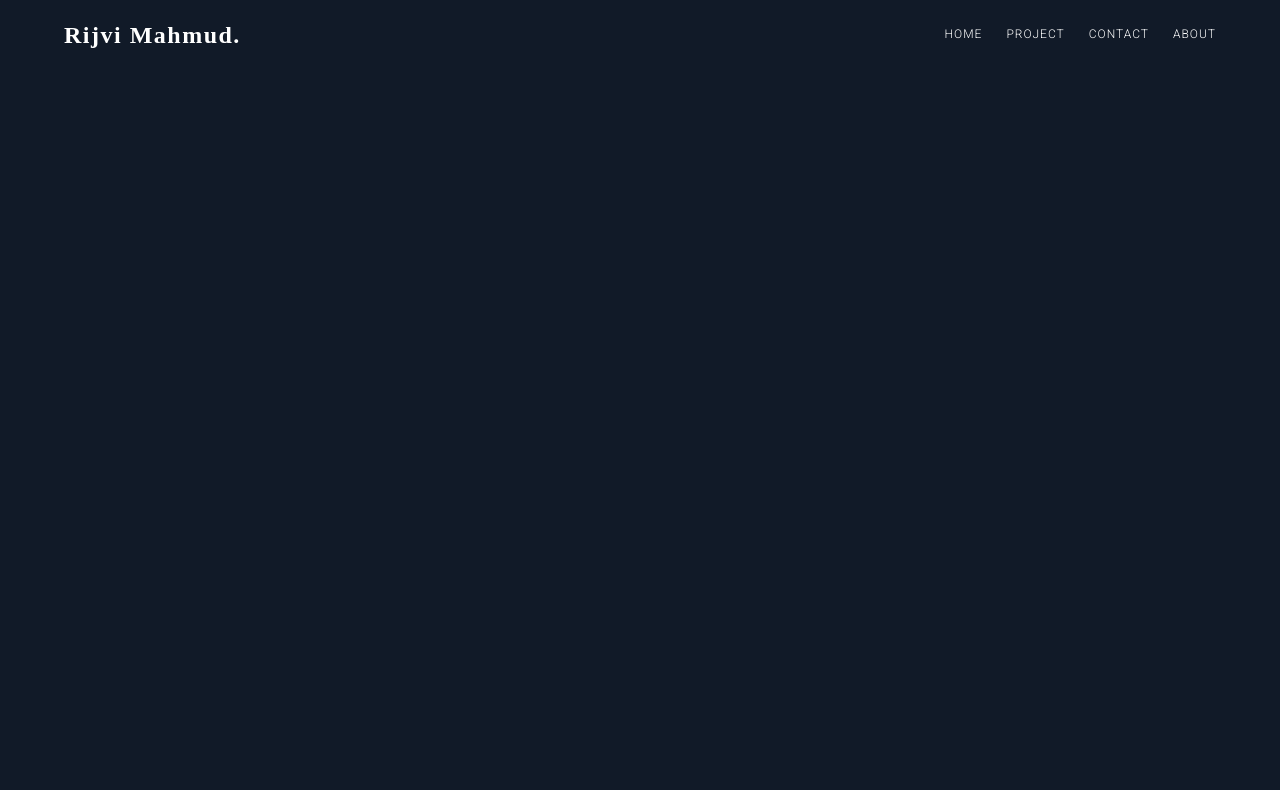
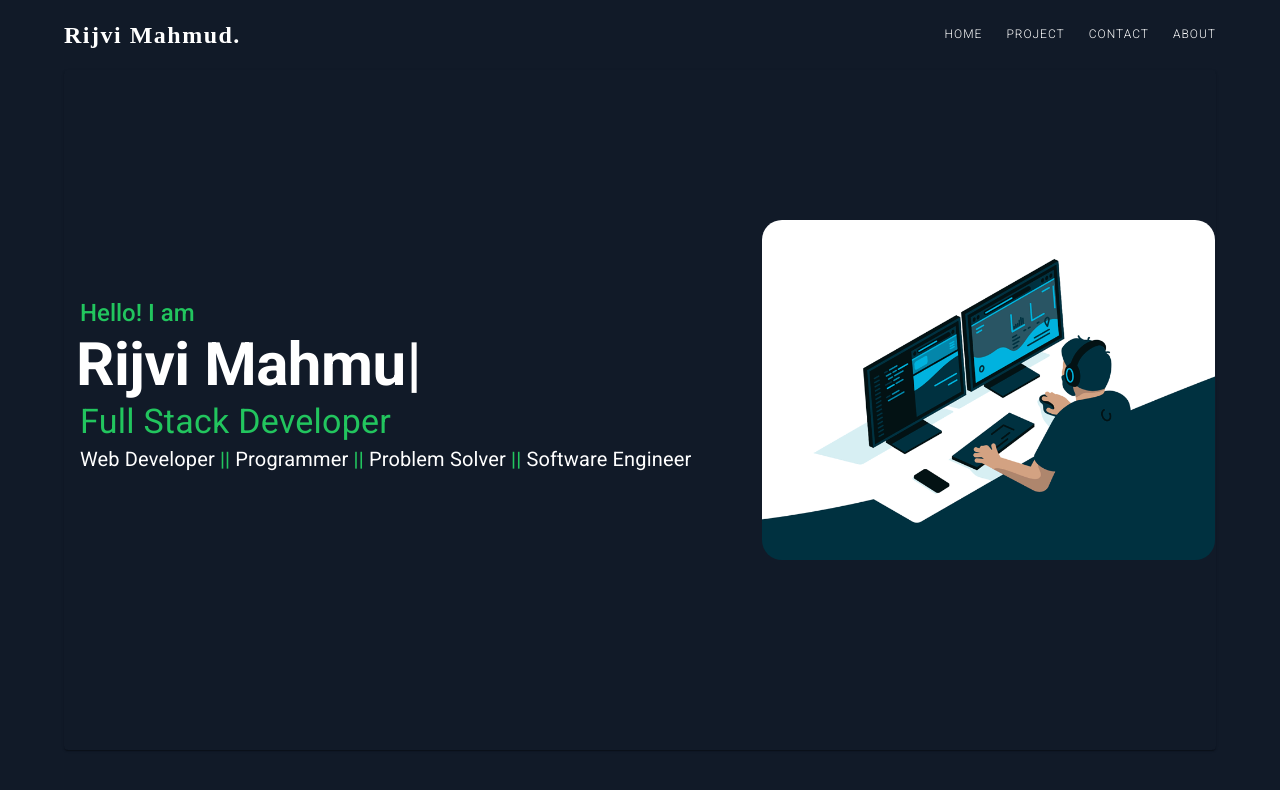
Before and after one commit to rijvimahmudd/portfolio, a React (Vite) app: page / in a window 1280 px wide. Shown: the top 790 px of the page. Built offline with nearby package versions, Linux system fonts and the light colour scheme; a web font is replaced by a local one.

Commit message:
work on hero section

```diff
--- a/package.json
+++ b/package.json
@@ -15,8 +15,10 @@
     "@fontsource/roboto": "^5.0.1",
     "@mui/icons-material": "^5.11.16",
     "@mui/material": "^5.13.2",
+    "prop-types": "^15.8.1",
     "react": "^18.2.0",
-    "react-dom": "^18.2.0"
+    "react-dom": "^18.2.0",
+    "typewriter-effect": "^2.19.0"
   },
   "devDependencies": {
     "@types/react": "^18.0.28",
--- a/src/App.css
+++ b/src/App.css
@@ -3,4 +3,9 @@
 html body {
 	background-color: #111a28;
 	color: white;
+	height: 100%;
 }
+
+html body h1 h2 h3 h4 h5 {
+	color: white;
+}
--- a/src/App.jsx
+++ b/src/App.jsx
@@ -1,12 +1,16 @@
-import { CssBaseline } from '@mui/material';
+import { Container, CssBaseline } from '@mui/material';
 import Navbar from './components/navbar';
 import './App.css';
+import Hero from './components/hero';
 
 function App() {
 	return (
 		<>
 			<CssBaseline />
 			<Navbar></Navbar>
+			<Container>
+				<Hero></Hero>
+			</Container>
 		</>
 	);
 }
--- /dev/null
+++ b/src/components/hero/index.jsx
@@ -0,0 +1,58 @@
+import { Box, Card, Typography, CardContent, CardMedia } from '@mui/material';
+import Profession from './profession';
+import Typewriter from 'typewriter-effect';
+
+const profession =
+	'Web Developer || Programmer || Problem Solver || Software Engineer';
+
+const Hero = () => {
+	return (
+		<Card
+			sx={{
+				display: 'flex',
+				gap: '55px',
+				height: '85vh',
+				alignItems: 'center',
+				background: 'none',
+			}}
+		>
+			<Box
+				// border={'1px solid white'}
+				sx={{ display: 'flex', flexDirection: 'column', marginTop: -5 }}
+			>
+				<CardContent sx={{ flex: '1 0 auto' }}>
+					<Typography variant="h5" fontWeight={'medium'} color={'#22c55e'}>
+						Hello! I am
+					</Typography>
+					<Typography
+						variant="h2"
+						ml={'-4px'}
+						fontWeight={'bolder'}
+						color={'#ffffff'}
+					>
+						<Typewriter
+							options={{
+								strings: ['Rijvi Mahmud.'],
+								autoStart: true,
+								loop: true,
+								delay: 90,
+							}}
+						></Typewriter>
+					</Typography>
+					<Typography variant="h4" color={'#22c55e'}>
+						Full Stack Developer
+					</Typography>
+					<Profession profession={profession} color={'#22c55e'}></Profession>
+				</CardContent>
+			</Box>
+			<CardMedia
+				sx={{ width: 453, borderRadius: '20px', marginTop: -5 }}
+				component="img"
+				image="/avento.gif"
+				alt="Live from space album cover"
+			/>
+		</Card>
+	);
+};
+
+export default Hero;
--- /dev/null
+++ b/src/components/hero/profession/index.jsx
@@ -0,0 +1,28 @@
+import { Typography } from '@mui/material';
+import { string } from 'prop-types';
+
+const Profession = ({ profession = '', color = '' }) => {
+	const modifiedProfession = profession.split(' || ');
+	const result = modifiedProfession.map((element, index) => (
+		<>
+			{element}{' '}
+			{index < modifiedProfession.length - 1 && (
+				<Typography key={index} color={color} component={'span'} variant="h6">
+					||{' '}
+				</Typography>
+			)}
+		</>
+	));
+	return (
+		<Typography variant="h6" color="#ffffff" fontWeight={'regular'}>
+			{result}
+		</Typography>
+	);
+};
+
+Profession.propTypes = {
+	profession: string,
+	color: string,
+};
+
+export default Profession;
--- a/src/components/navbar/index.jsx
+++ b/src/components/navbar/index.jsx
@@ -39,7 +39,7 @@ const Navbar = () => {
 					<Typography
 						variant="h5"
 						sx={{ flexGrow: 1 }}
-						fontWeight={'bold'}
+						fontWeight={'bolder'}
 						fontFamily={'macondo'}
 						letterSpacing={1.5}
 					>
```
Also changed, not shown: public/avento.gif (added), 1 other file (tests, documents, lock files or other folders).
